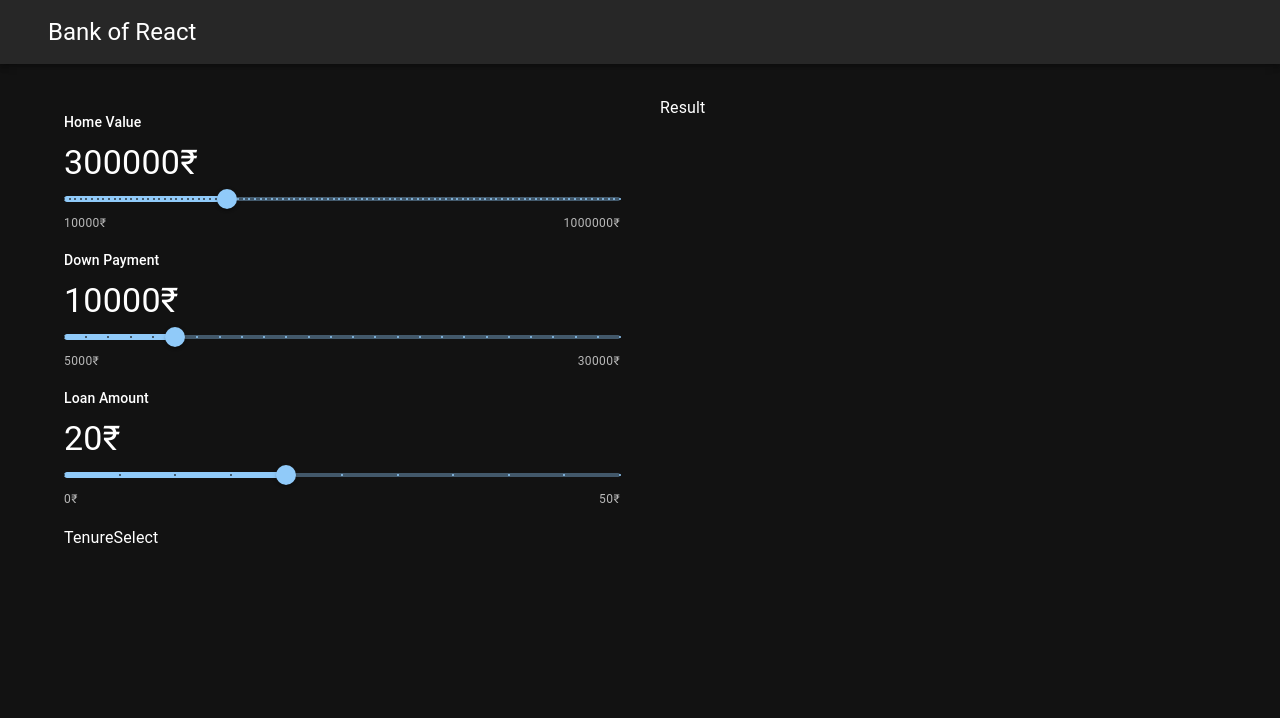
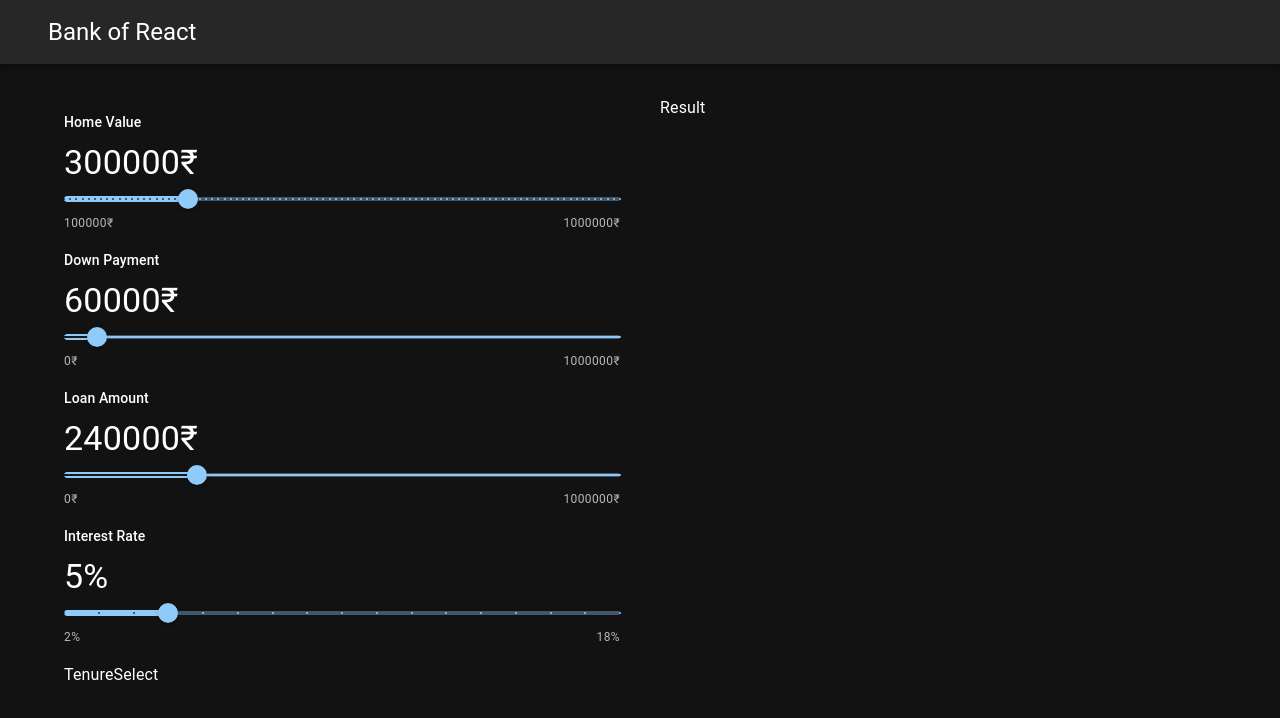
Before and after one commit to thejas-1999/mortgage-calculator-react, a React (Vite) app in the folder mortgage-calculator/: page / in a window 1280 px wide. Shown: the top 718 px of the page. Built offline with nearby package versions, Linux system fonts and the light colour scheme.

Commit message:
complete the slider

```diff
--- a/mortgage-calculator/src/App.jsx
+++ b/mortgage-calculator/src/App.jsx
@@ -7,13 +7,21 @@ import TenureSelect from "./Components/TenureSelect";
 import Grid from "@mui/material/Grid";
 
 function App() {
+  const [data, setData] = useState({
+    homeValue: 300000,
+    downPayment: 300000 * 0.2,
+    loanAmount: 300000 * 0.8,
+    loanterm: 3000,
+    interestRate: 5,
+  });
+
   return (
     <>
       <Navbar />
       <Container maxWidth="lg" sx={{ mt: 4 }}>
         <Grid container spacing={5}>
           <Grid item xs={12} md={6}>
-            <SliderSelect />
+            <SliderSelect data={data} setData={setData} />
             <TenureSelect />
           </Grid>
           <Grid item xs={12} md={6}>
--- a/mortgage-calculator/src/Components/Common/SliderComponent.jsx
+++ b/mortgage-calculator/src/Components/Common/SliderComponent.jsx
@@ -9,12 +9,16 @@ const SliderComponent = ({
   onChange,
   value,
   label,
+  unit,
 }) => {
   return (
     <Stack my={2}>
       <Stack gap={1}>
         <Typography variant="subtitle2">{label}</Typography>
-        <Typography variant="h4">{defaultValue}₹</Typography>
+        <Typography variant="h4">
+          {defaultValue}
+          {unit}
+        </Typography>
       </Stack>
       <Slider
         defaultValue={defaultValue}
@@ -29,10 +33,12 @@ const SliderComponent = ({
       />
       <Stack direction="row" justifyContent="space-between">
         <Typography variant="caption" color="text.secondary">
-          {min}₹
+          {min}
+          {unit}
         </Typography>
         <Typography variant="caption" color="text.secondary">
-          {max}₹
+          {max}
+          {unit}
         </Typography>
       </Stack>
     </Stack>
--- a/mortgage-calculator/src/Components/SliderSelect.jsx
+++ b/mortgage-calculator/src/Components/SliderSelect.jsx
@@ -1,31 +1,67 @@
 import SliderComponent from "./Common/SliderComponent";
 
-const SliderSelect = () => {
+const SliderSelect = ({ data, setData }) => {
+  const bank_limit = 1000000;
   return (
     <>
       <SliderComponent
         label="Home Value"
-        min={10000}
-        max={1000000}
-        defaultValue={300000}
+        min={100000}
+        max={bank_limit}
+        defaultValue={data.homeValue}
+        value={data.homeValue}
         step={10000}
-        onChange={(e, value) => console.log(value)}
+        onChange={(e, value) =>
+          setData({
+            ...data,
+            downPayment: value * 0.2,
+            loanAmount: value * 0.8,
+            homeValue: value,
+          })
+        }
+        unit="₹"
       />
       <SliderComponent
         label="Down Payment"
-        min={5000}
-        max={30000}
-        defaultValue={10000}
+        min={0}
+        max={1000000}
+        defaultValue={data.downPayment}
+        value={data.downPayment}
         step={1000}
-        onChange={(e, value) => console.log(value)}
+        onChange={(e, value) =>
+          setData({
+            ...data,
+            loanAmount: data.homeValue - value,
+            downPayment: value,
+          })
+        }
+        unit="₹"
       />
       <SliderComponent
         label="Loan Amount"
         min={0}
-        max={50}
-        defaultValue={20}
-        step={5}
-        onChange={(e, value) => console.log(value)}
+        max={1000000}
+        defaultValue={data.loanAmount}
+        value={data.loanAmount}
+        step={1000}
+        onChange={(e, value) =>
+          setData({
+            ...data,
+            downPayment: data.homeValue - value,
+            loanAmount: value,
+          })
+        }
+        unit="₹"
+      />
+      <SliderComponent
+        label="Interest Rate"
+        min={2}
+        max={18}
+        defaultValue={data.interestRate}
+        value={data.interestRate}
+        step={1}
+        onChange={(e, value) => setData({ ...data, interestRate: value })}
+        unit="%"
       />
     </>
   );
```
